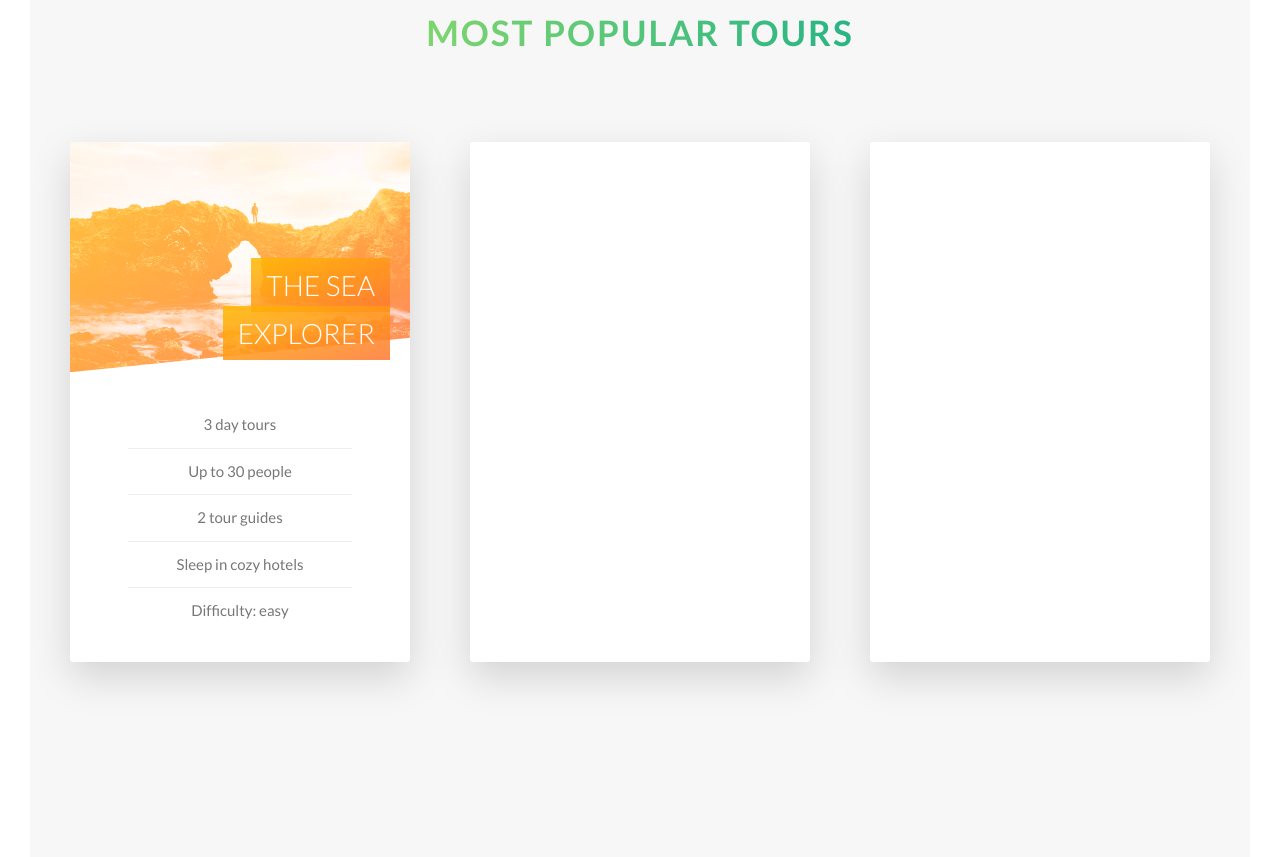
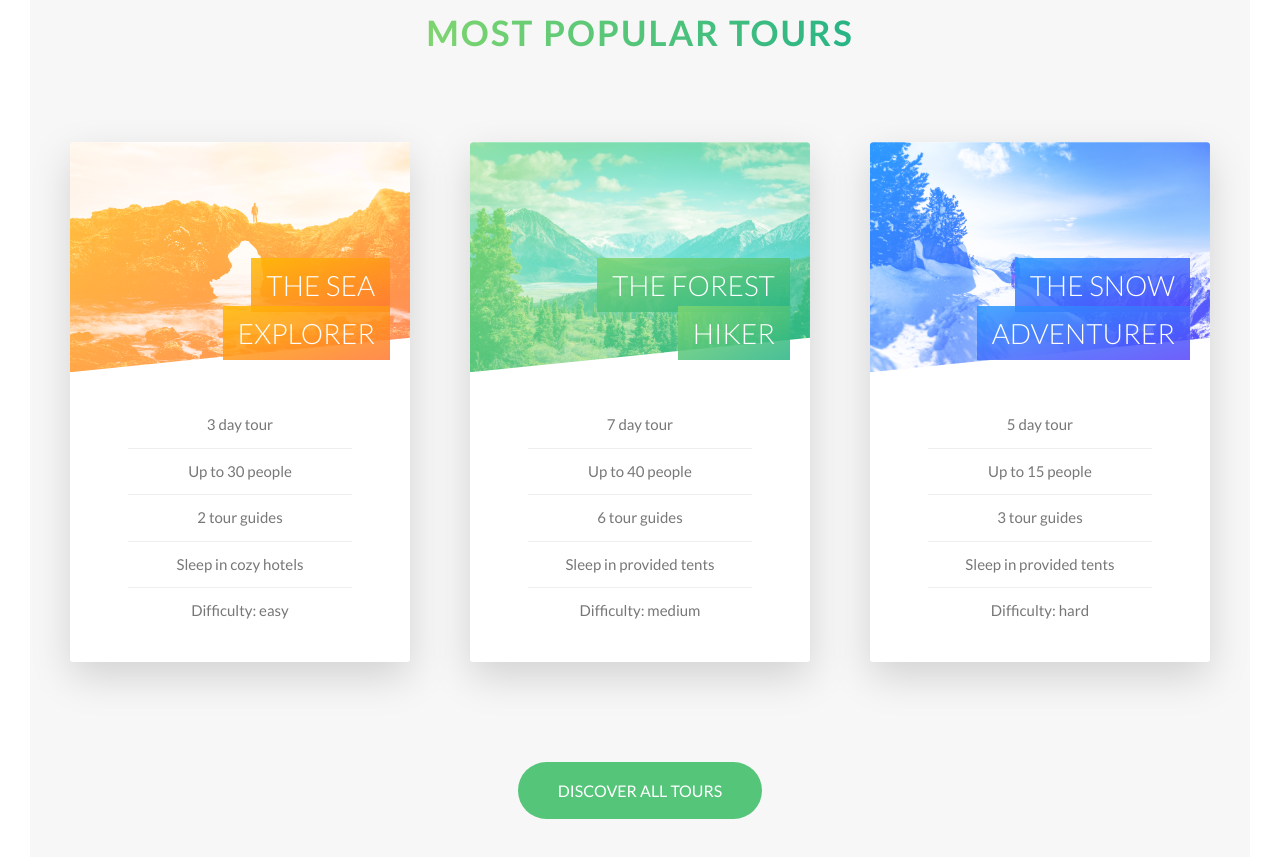
Before and after one commit to larklarky/natours, a website: page starter/index.html in a window 1280 px wide. Shown: the part 2307-3164 px from the top of the page. Drawn offline with Linux system fonts and the light colour scheme.

Commit message:
finish building the Tours section

```diff
--- a/starter/index.html
+++ b/starter/index.html
@@ -114,7 +114,7 @@
                                 </h4>
                                 <div class="card__details">
                                     <ul>
-                                        <li>3 day tours</li>
+                                        <li>3 day tour</li>
                                         <li>Up to 30 people</li>
                                         <li>2 tour guides</li>
                                         <li>Sleep in cozy hotels</li>
@@ -123,31 +123,85 @@
                                 </div>
                            </div>
                            <div class="card__side card__side--back card__side--back-1">
-                                Back
+                                <div class="card__cta">
+                                    <div class="card__price-box">
+                                        <p class="card__price-only">Only</p>
+                                        <p class="card__price-value">$297</p>
+                                    </div>
+                                    <a href="#" class="btn btn--white">Book now!</a>
+                                </div>
                            </div>
                         </div>
                     </div>
                     <div class="col-1-of-3">
                         <div class="card">
                             <div class="card__side card__side--front">
-                                Front
+                                <div class="card__picture card__picture--2">
+                                    &nbsp
+                                </div>
+                                <h4 class="card__heading">
+                                    <span class="card__heading-span card__heading-span--2">
+                                        The Forest Hiker
+                                    </span>
+                                </h4>
+                                <div class="card__details">
+                                    <ul>
+                                        <li>7 day tour</li>
+                                        <li>Up to 40 people</li>
+                                        <li>6 tour guides</li>
+                                        <li>Sleep in provided tents</li>
+                                        <li>Difficulty: medium</li>
+                                    </ul>
+                                </div>
                            </div>
                            <div class="card__side card__side--back card__side--back-2">
-                                Back
+                                <div class="card__cta">
+                                    <div class="card__price-box">
+                                        <p class="card__price-only">Only</p>
+                                        <p class="card__price-value">$497</p>
+                                    </div>
+                                    <a href="#" class="btn btn--white">Book now!</a>
+                                </div>
                            </div>
                         </div>
                     </div>
                     <div class="col-1-of-3">
                         <div class="card">
                             <div class="card__side card__side--front">
-                                Front
+                                <div class="card__picture card__picture--3">
+                                    &nbsp
+                                </div>
+                                <h4 class="card__heading">
+                                    <span class="card__heading-span card__heading-span--3">
+                                        The Snow Adventurer
+                                    </span>
+                                </h4>
+                                <div class="card__details">
+                                    <ul>
+                                        <li>5 day tour</li>
+                                        <li>Up to 15 people</li>
+                                        <li>3 tour guides</li>
+                                        <li>Sleep in provided tents</li>
+                                        <li>Difficulty: hard</li>
+                                    </ul>
+                                </div>
                            </div>
                            <div class="card__side card__side--back card__side--back-3">
-                                Back
+                                <div class="card__cta">
+                                    <div class="card__price-box">
+                                        <p class="card__price-only">Only</p>
+                                        <p class="card__price-value">$897</p>
+                                    </div>
+                                    <a href="#" class="btn btn--white">Book now!</a>
+                                </div>
                            </div>
                         </div>
                     </div>
                 </div>
+                <div class="u-center-text u-margin-top-huge">
+                    <a href="#" class="btn btn--green">Discover all tours</a>
+                </div>
+
             </section>
 
         </main>
--- a/starter/sass/base/_utilites.scss
+++ b/starter/sass/base/_utilites.scss
@@ -13,3 +13,11 @@
 .u-margin-bottom-small {
     margin-bottom: 1.5rem;
 }
+
+.u-margin-top-big {
+    margin-top: 8rem;
+}
+
+.u-margin-top-huge {
+    margin-top: 10rem;
+}
--- a/starter/sass/components/_button.scss
+++ b/starter/sass/components/_button.scss
@@ -48,6 +48,15 @@
         }
     }
 
+    &--green {
+        background-color:$color-primary;
+        color: $color-white;
+
+        &::after {
+            background-color:$color-primary;
+        }
+    }
+
     &--animated {
         animation: moveInBottom .5s ease-out .75s;
         animation-fill-mode: backwards; /* button won't show up until animation starts */
--- a/starter/sass/components/_card.scss
+++ b/starter/sass/components/_card.scss
@@ -49,7 +49,7 @@
         transform: rotateY(0);
     }
 
-    //Frontside styling
+    //Front side styling
 
     &__picture {
         background-size: cover;
@@ -57,6 +57,8 @@
         background-blend-mode: screen;
         clip-path: polygon(0 0, 100% 0, 100% 85%, 0 100%);
         -webkit-clip-path: polygon(0 0, 100% 0, 100% 85%, 0 100%);
+        border-top-left-radius: 3px;
+        border-top-right-radius: 3px;
 
         &--1 {
             background-image: linear-gradient(to right bottom, $color-secondary-light,  $color-secondary-dark), url(../../img/nat-5.jpg);
@@ -86,8 +88,17 @@
         padding: 1rem 1.5rem;
         -webkit-box-decoration-break: clone;
         box-decoration-break: clone;
+
         &--1 {
             background-image: linear-gradient(to right bottom, rgba($color-secondary-light, .85), rgba($color-secondary-dark, .85));
+        }
+
+        &--2 {
+            background-image: linear-gradient(to right bottom, rgba($color-primary-light, .85), rgba($color-primary-dark, .85));
+        }
+
+        &--3{
+            background-image: linear-gradient(to right bottom, rgba($color-tertiary-light, .85), rgba($color-tertiary-dark, .85));
         }
     }
 
@@ -112,4 +123,31 @@
             }
         }
     }
+
+     //Back side styling
+
+     &__cta {
+        position: absolute;
+        top: 50%;
+        left: 50%;
+        transform: translate(-50%, -50%);
+        width: 90%;
+        text-align: center;
+     }
+
+     &__price-box {
+        text-align: center;
+        color: $color-white;
+        margin-bottom: 8rem;
+     }
+
+     &__price-only {
+        font-size: 1.4rem;
+        text-transform: uppercase;
+     }
+
+     &__price-value {
+        font-size: 6rem;
+        font-weight: 100;
+     }
 }
--- a/starter/sass/pages/_home.scss
+++ b/starter/sass/pages/_home.scss
@@ -23,6 +23,6 @@
 
 .section-tours {
     background-color: $color-grey-light-1;
-    padding: 25rem 0 50rem 0;
+    padding: 25rem 0 15rem 0;
     margin-top: -10rem;
 }
```
Also changed, not shown: starter/css/style.css, 1 other file.
